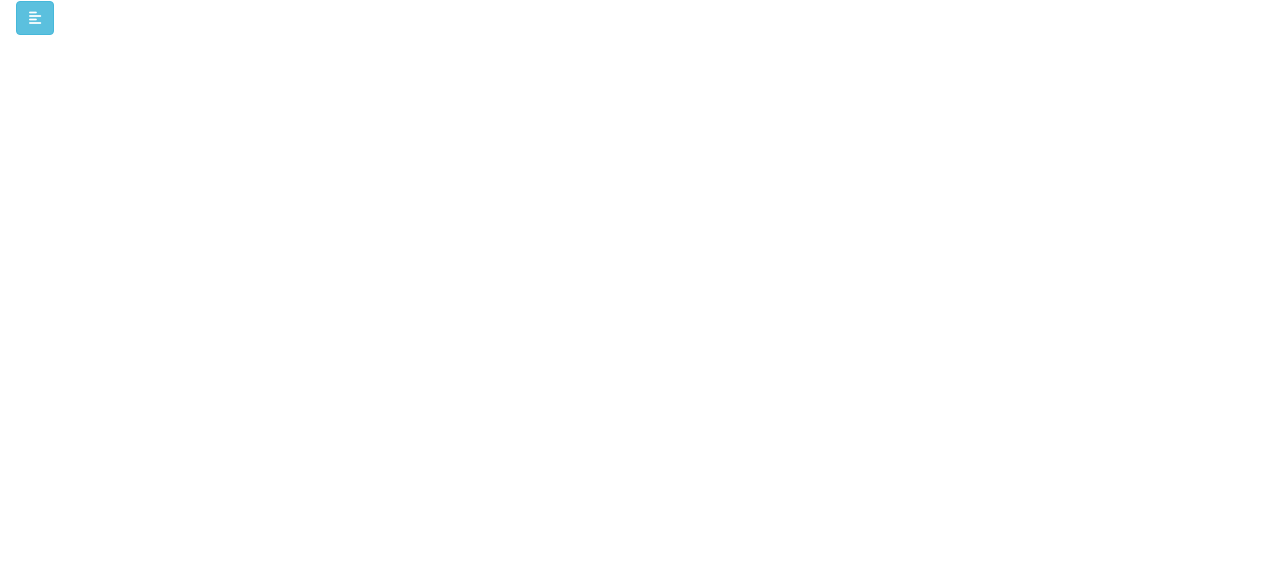
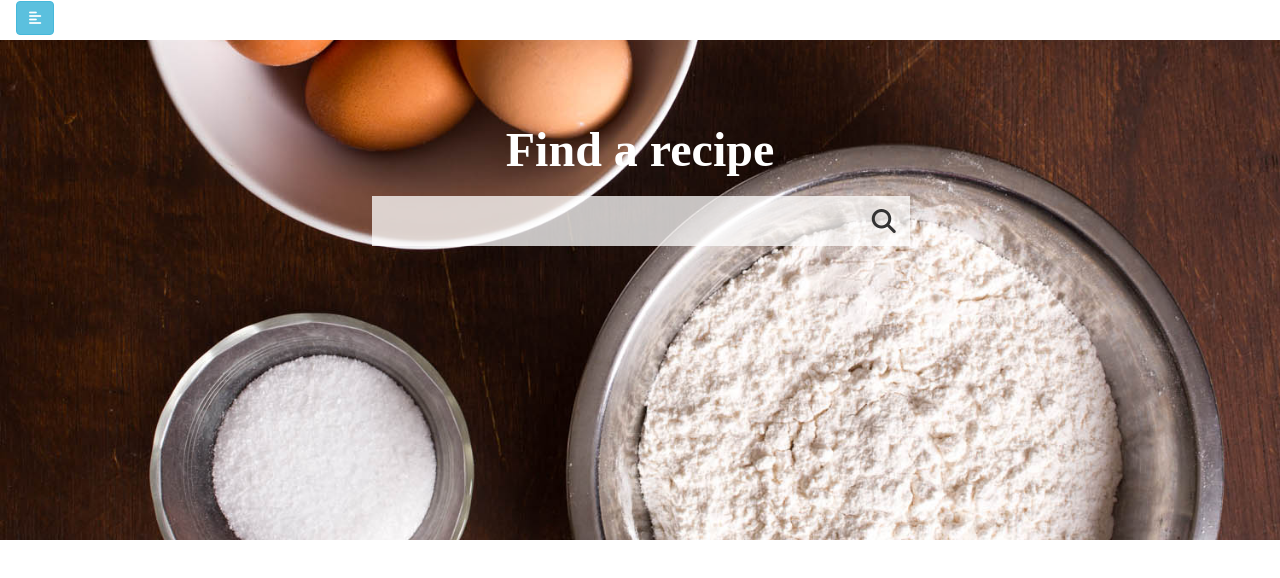
Before and after one commit to bharatchawla53/Recipe-Project, an Angular app: page / in a window 1280 px wide. Shown: the top 578 px of the page. Built offline with nearby package versions, Linux system fonts and the light colour scheme.

Commit message:
added form

```diff
--- a/src/app/app.module.ts
+++ b/src/app/app.module.ts
@@ -1,5 +1,6 @@
 import { BrowserModule } from '@angular/platform-browser';
 import { NgModule } from '@angular/core';
+import { ReactiveFormsModule } from '@angular/forms';
 
 import { AppComponent } from './app.component';
 import { HeaderComponent } from './header/header.component';
@@ -10,7 +11,8 @@ import { HeaderComponent } from './header/header.component';
     HeaderComponent
   ],
   imports: [
-    BrowserModule
+    BrowserModule,
+    ReactiveFormsModule
   ],
   providers: [],
   bootstrap: [AppComponent]
--- a/src/app/header/header.component.css
+++ b/src/app/header/header.component.css
@@ -141,3 +141,48 @@ ul ul a {
     color: #333;
     background: #828181;
 }
+
+.page-region {
+    background-image: url("../../assets/images/food-ingredient.jpg");
+    margin-top: -30px;
+    width: 100%;
+    height: 500px;
+    background-position: 50% 50%;
+    background-repeat: no-repeat;
+    background-size: cover;
+    text-align: center;
+}
+
+.page-region .find-a-recipe {
+    font-family: 'Source Serif Pro';
+    font-weight: bold;
+    font-size: xxx-large;
+    color: rgb(255, 255, 255);
+    margin: 7.625rem 0 1.125rem;
+    display: inline-block;
+}
+
+.container {
+    background-color: rgba(255,255,255,0.75);
+    background-position: 11px 50%;
+    background-size: 21px 21px;
+    height: 50px;
+    padding: 16px;
+    width: 42%;
+    border: none;
+    outline: none;
+    font-family: 'Source Serif Pro';
+    font-size: medium;
+}
+
+#searchBtn {
+    background: none !important;
+    border: none !important;
+    margin-left: -50px;
+    outline: none;
+    font-size: x-large;
+}
+
+#searchBtn:focus {
+    box-shadow: none !important;
+}
--- a/src/app/header/header.component.html
+++ b/src/app/header/header.component.html
@@ -10,41 +10,12 @@
         </div>
 
         <ul class="list-unstyled components">
-            <!-- <p>Dummy Heading</p> -->
-           <li class="active">
-                 <!-- <a href="#homeSubmenu" data-toggle="collapse" aria-expanded="false" class="dropdown-toggle">Home</a>
-                <ul class="collapse list-unstyled" id="homeSubmenu">
-                    <li>
-                        <a href="#">Home 1</a>
-                    </li>
-                    <li>
-                        <a href="#">Home 2</a>
-                    </li>
-                    <li>
-                        <a href="#">Home 3</a>
-                    </li>
-                </ul> -->
-            </li>
             <li>
                 <a href="#">RECIPES AND MENUS</a>
             </li>
             <li>
                 <a href="#">EXPERT ADVISE</a>
             </li>
-            <!-- <li>
-                <a href="#pageSubmenu" data-toggle="collapse" aria-expanded="false" class="dropdown-toggle">Pages</a>
-                <ul class="collapse list-unstyled" id="pageSubmenu">
-                    <li>
-                        <a href="#">Page 1</a>
-                    </li>
-                    <li>
-                        <a href="#">Page 2</a>
-                    </li>
-                    <li>
-                        <a href="#">Page 3</a>
-                    </li>
-                </ul>
-            </li> -->
             <li>
                 <a href="#">INGREDIENTS</a>
             </li>
@@ -58,7 +29,6 @@
             <div class="container-fluid">
                 <button type="button" id="sidebarCollapse" class="btn btn-info" (click)="onToggleClick()">
                     <i class="fas fa-align-left"></i>
-                    <!-- <span>Toggle Sidebar</span> -->
                 </button>
 
             </div>
@@ -67,3 +37,12 @@
     <!-- Dark Overlay element -->
     <div class="overlay" *ngIf="!isToggled"></div>
 </div>
+
+<div class="page-region">
+    <!-- add a search form here ...maybe add routing that would be ideal? -->
+    <strong class="find-a-recipe">Find a recipe</strong>
+    <form [formGroup]="searchRecipeForm" (ngSubmit)="onSearchRecipeFormSubmit()">
+        <input type="text" class="container" formControlName="searchRecipe">
+        <button class="btn" id="searchBtn"><i class="fas fa-search"></i></button>
+    </form>
+</div>
--- a/src/app/header/header.component.ts
+++ b/src/app/header/header.component.ts
@@ -1,4 +1,5 @@
 import { Component, OnInit } from '@angular/core';
+import { FormControl, FormGroup } from '@angular/forms';
 
 @Component({
   selector: 'app-header',
@@ -9,6 +10,10 @@ export class HeaderComponent implements OnInit {
 
   isToggled : boolean = false;
   isDismiss : boolean = false;
+  searchRecipeForm = new FormGroup({
+    searchRecipe : new FormControl('')
+  });
+
   constructor() { }
 
   ngOnInit(): void {
@@ -22,5 +27,8 @@ export class HeaderComponent implements OnInit {
     this.isToggled = false;
   }
 
+  onSearchRecipeFormSubmit() {
+    console.log(this.searchRecipeForm.get('searchRecipe')?.value);
+  }
 
 }
```
Also changed, not shown: src/assets/images/food-ingredient.jpg (added).
